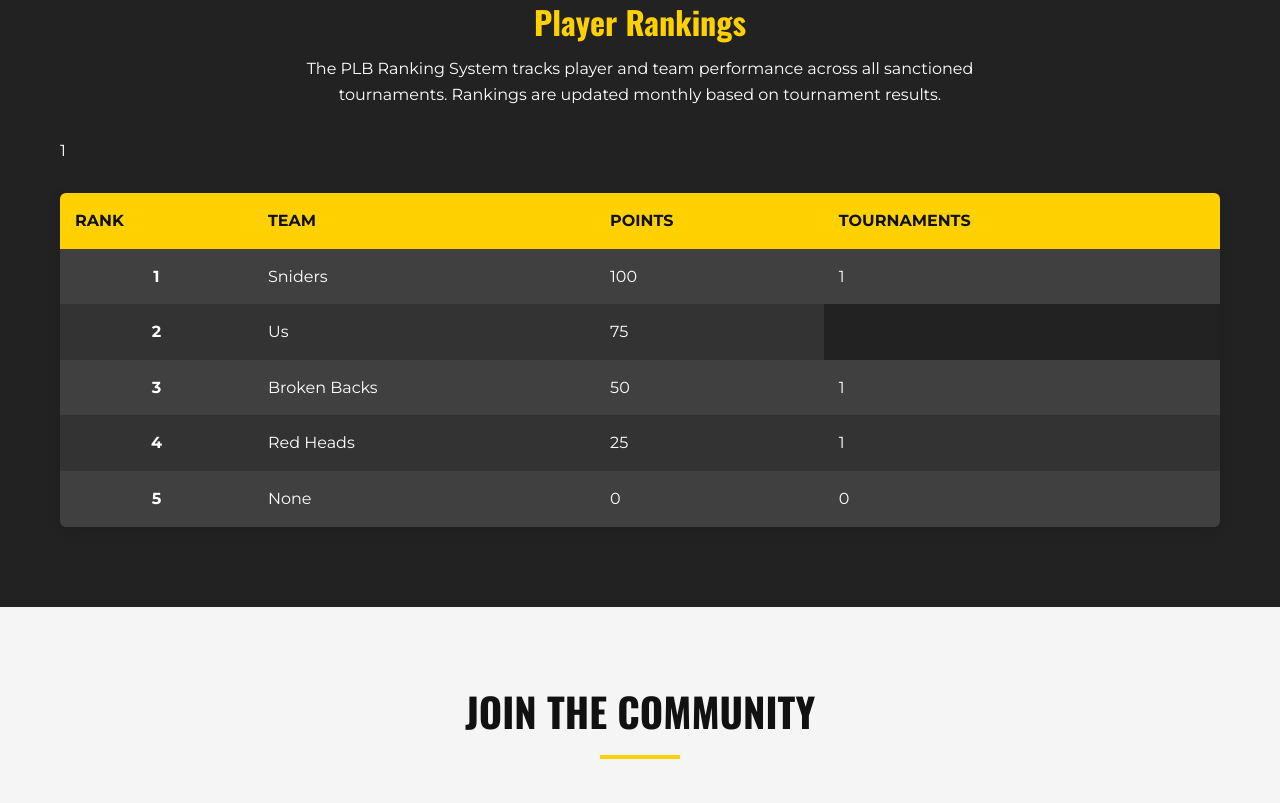
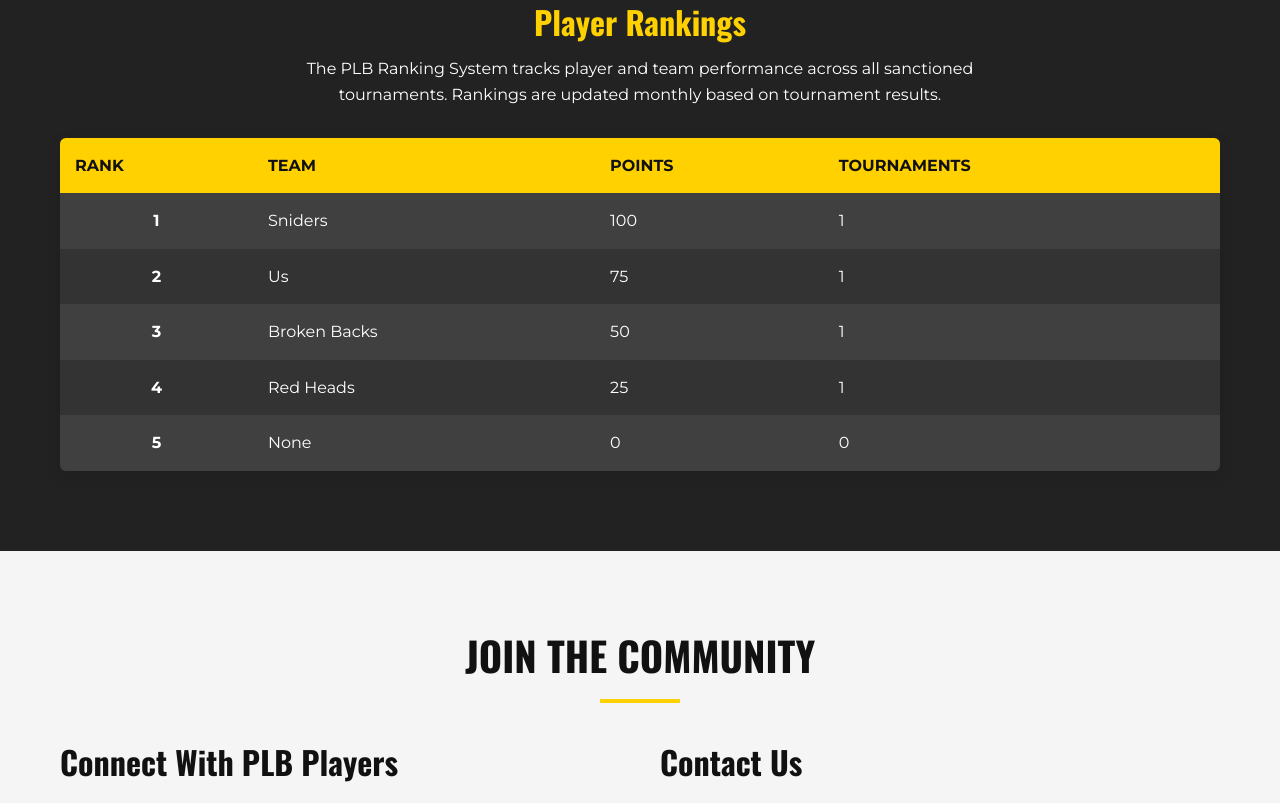
Before and after one commit to IsoSL/PLB, a plain HTML site: page index.html in a window 1280 px wide. Shown: the part 4258-5061 px from the top of the page. Drawn offline with nearby package versions, Linux system fonts and the light colour scheme.

Commit message:
Update index.html

```diff
--- a/index.html
+++ b/index.html
@@ -291,7 +291,7 @@
                                 <td>2</td>
                                 <td>Us</td>
                                 <td>75</td>
-                                </td>1</td>
+                                <td>1</td>
                             </tr>
                             <tr>
                                 <td>3</td>
```
